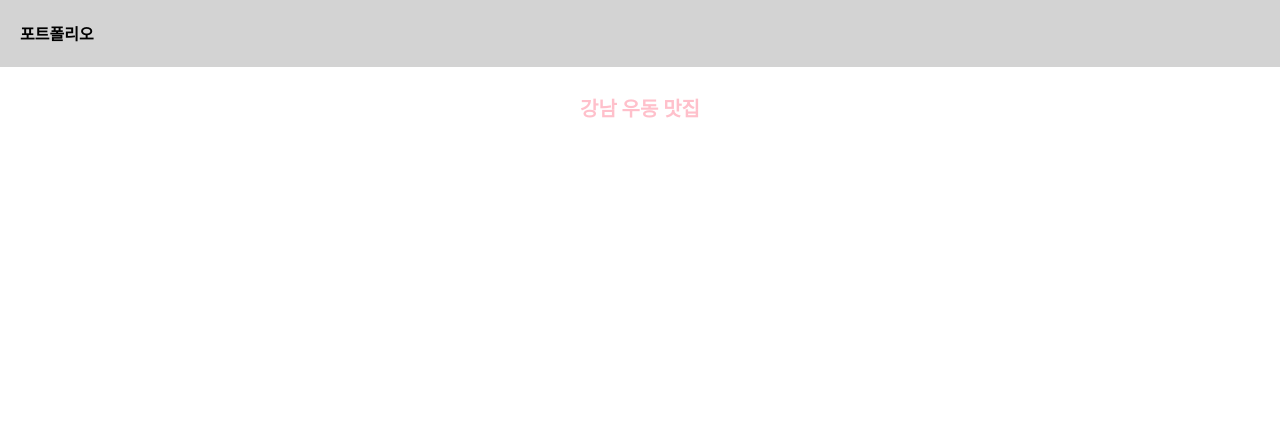
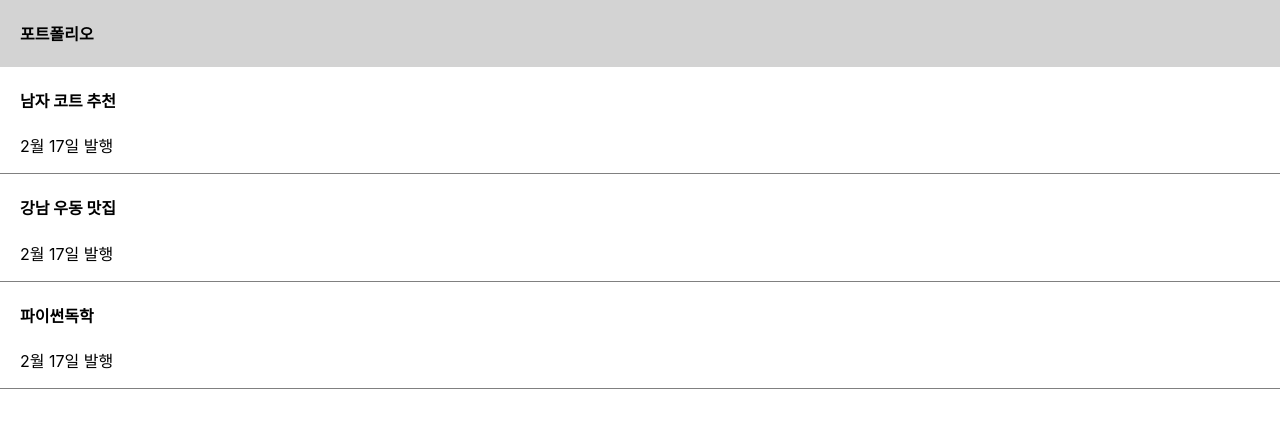
Before and after one commit to dabinnkim/React, a React (Create React App) app in the folder blog/: page / in a window 1280 px wide. Shown: the top 428 px of the page. Built offline with nearby package versions, Linux system fonts and the light colour scheme.

Commit message:
useState

```diff
--- a/blog/src/App.css
+++ b/blog/src/App.css
@@ -7,6 +7,16 @@
   background-color:lightgray;
   width:100%;
   padding-left: 20px;
+}
+
+div{
+  box-sizing: border-box;
+}
+
+.list{
+  padding-left:20px;
+  text-align:left;
+  border-bottom: 1px solid gray;
 }
 
 
--- a/blog/src/App.js
+++ b/blog/src/App.js
@@ -1,17 +1,31 @@
 import logo from './logo.svg';
 import './App.css';
+import { useState } from 'react';
 
 function App() {
 
-  let post = '강남 우동 맛집';
+
+  let a = '일반 변수'
+  let [글제목,b] = useState(['남자 코트 추천','강남 우동 맛집','파이썬독학']);
 
 
   return (
     <div className="App">
       <div className="black-nav">
-        <h4 id={post}>포트폴리오</h4>
+        <h4 id={a}>포트폴리오</h4>
       </div>
-      <h4 style={{color:'pink', fontSize:'20px'}}>{post}</h4>
+      <div className='list'>
+        <h4>{글제목[0]}</h4>
+        <p>2월 17일 발행</p>
+      </div>
+      <div className='list'>
+        <h4>{글제목[1]}</h4>
+        <p>2월 17일 발행</p>
+      </div>
+      <div className='list'>
+        <h4>{글제목[2]}</h4>
+        <p>2월 17일 발행</p>
+      </div>
     </div>
   );
 }
```
